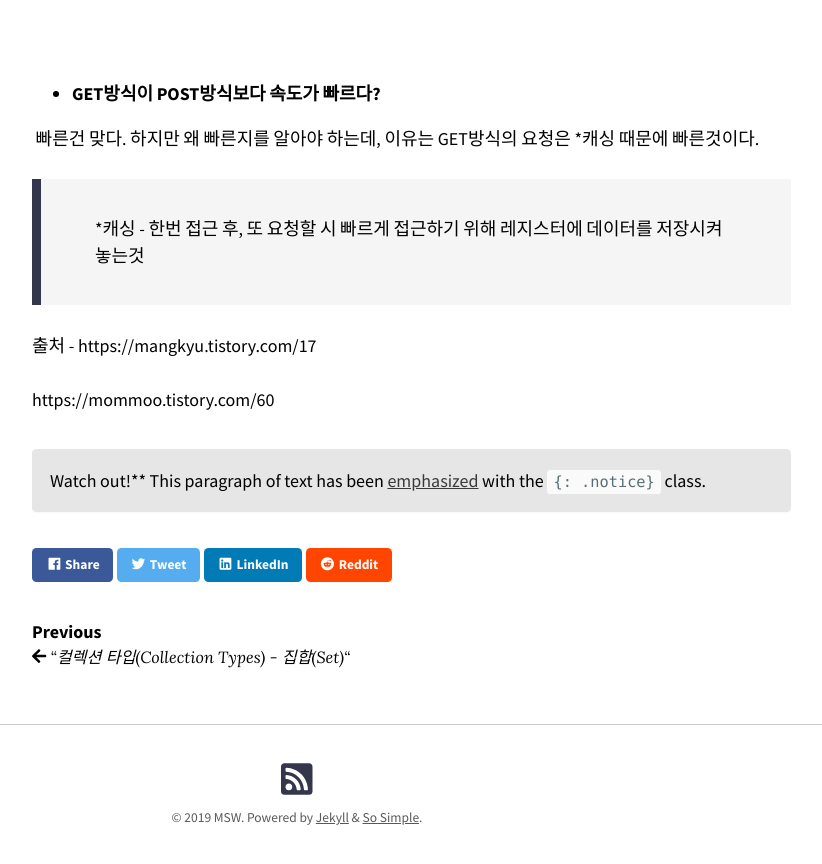
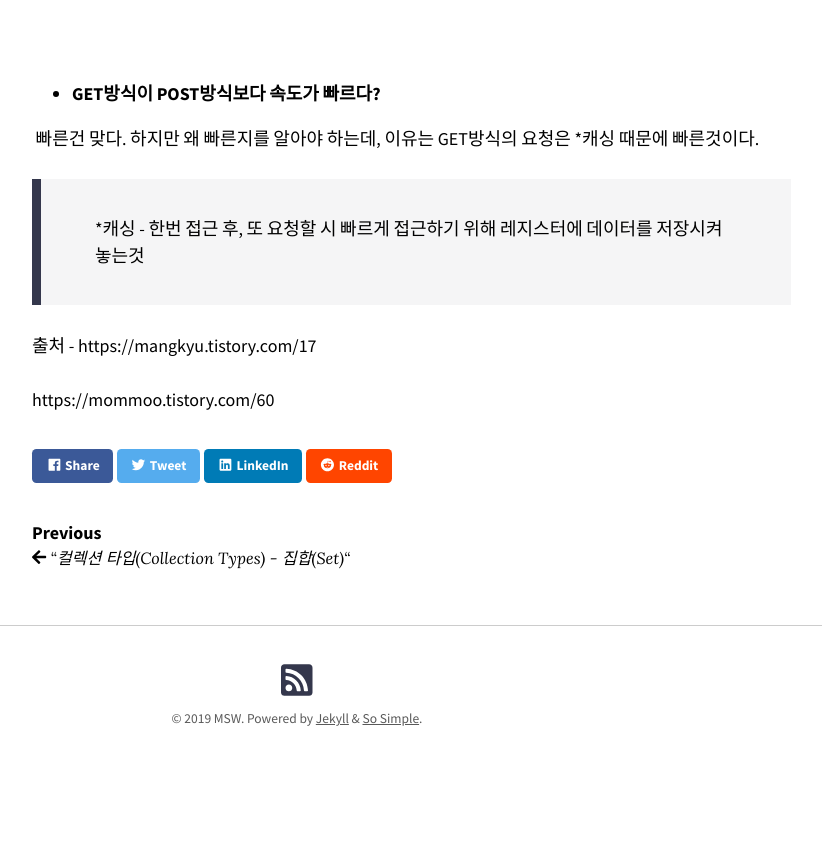
Before and after one commit to jxxnnee/minkkkjoon.github.io, a Jekyll site: the page built from _posts/2019-05-13-GET-POST.md, in a window 1280 px wide and 900 px high, scrolled down 4591 px. Shown: the top 864 px of the window, without its empty margins (343-1165 px from the left). Built offline with Jekyll 4.4.1, drawn with Linux system fonts in a browser that asks for light colours; nearby versions of some CDN libraries; after the commit the page ends 5392 px from its top, so only the background shows below that.

Commit message:
Update 2019-05-13-GET-POST.md

```diff
--- a/_posts/2019-05-13-GET-POST.md
+++ b/_posts/2019-05-13-GET-POST.md
@@ -178,6 +178,3 @@ POST방식은 ***BODY에 데이터를 넣어서 전송***한다. 따라서 헤
 출처 - https://mangkyu.tistory.com/17
 
 https://mommoo.tistory.com/60
-
-Watch out!** This paragraph of text has been [emphasized](#) with the `{: .notice}` class.
-{: .notice}
```
